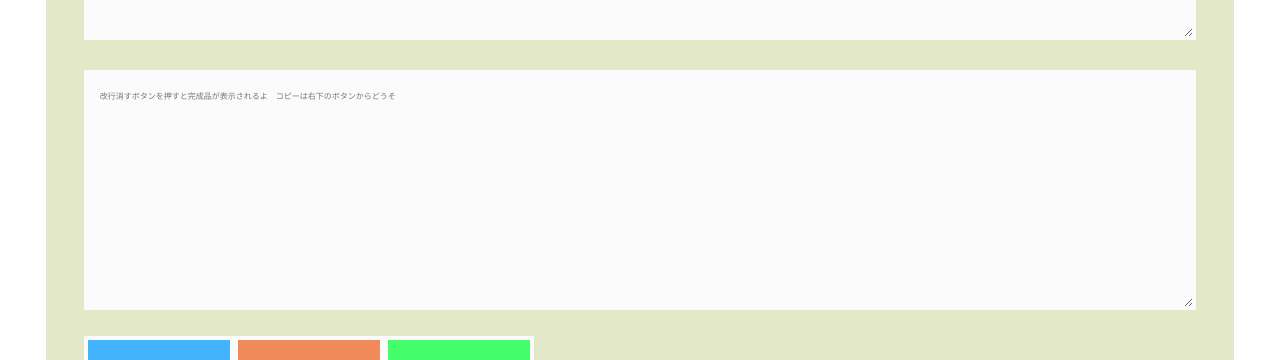
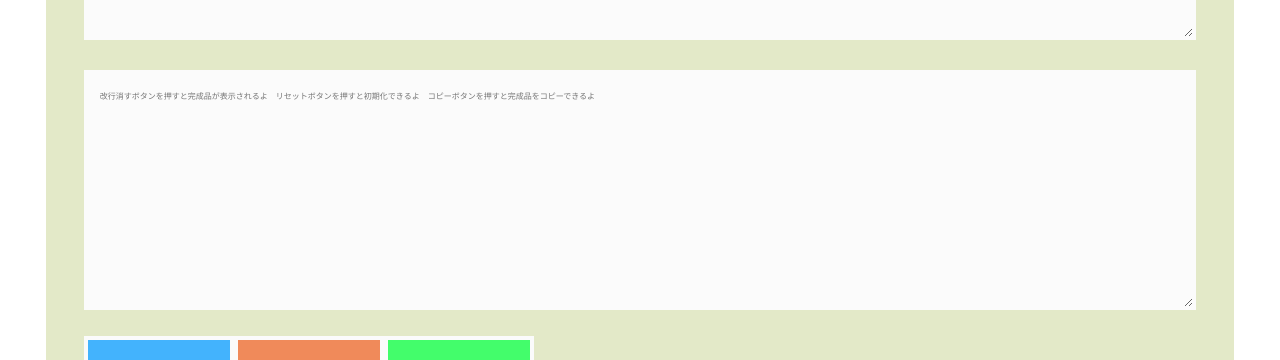
Before and after one commit to oonisidesu/seikei, a plain HTML site: page index.html in a window 1280 px wide. Shown: the part 340-700 px from the top of the page. Drawn offline with Linux system fonts and the light colour scheme.

Commit message:
1st commit

```diff
--- a/index.html
+++ b/index.html
@@ -77,7 +77,7 @@
                     </p>
 
                     <p class="text">
-                        <textarea name="text1" class="validate[required,length[6,300]] feedback-input" id="comment1" placeholder="改行消すボタンを押すと完成品が表示されるよ　コピーは右下のボタンからどうそ"></textarea>
+                        <textarea name="text1" class="validate[required,length[6,300]] feedback-input" id="comment1" placeholder="改行消すボタンを押すと完成品が表示されるよ　リセットボタンを押すと初期化できるよ　コピーボタンを押すと完成品をコピーできるよ"></textarea>
                     </p>
 
                     <div class="submit">
```
